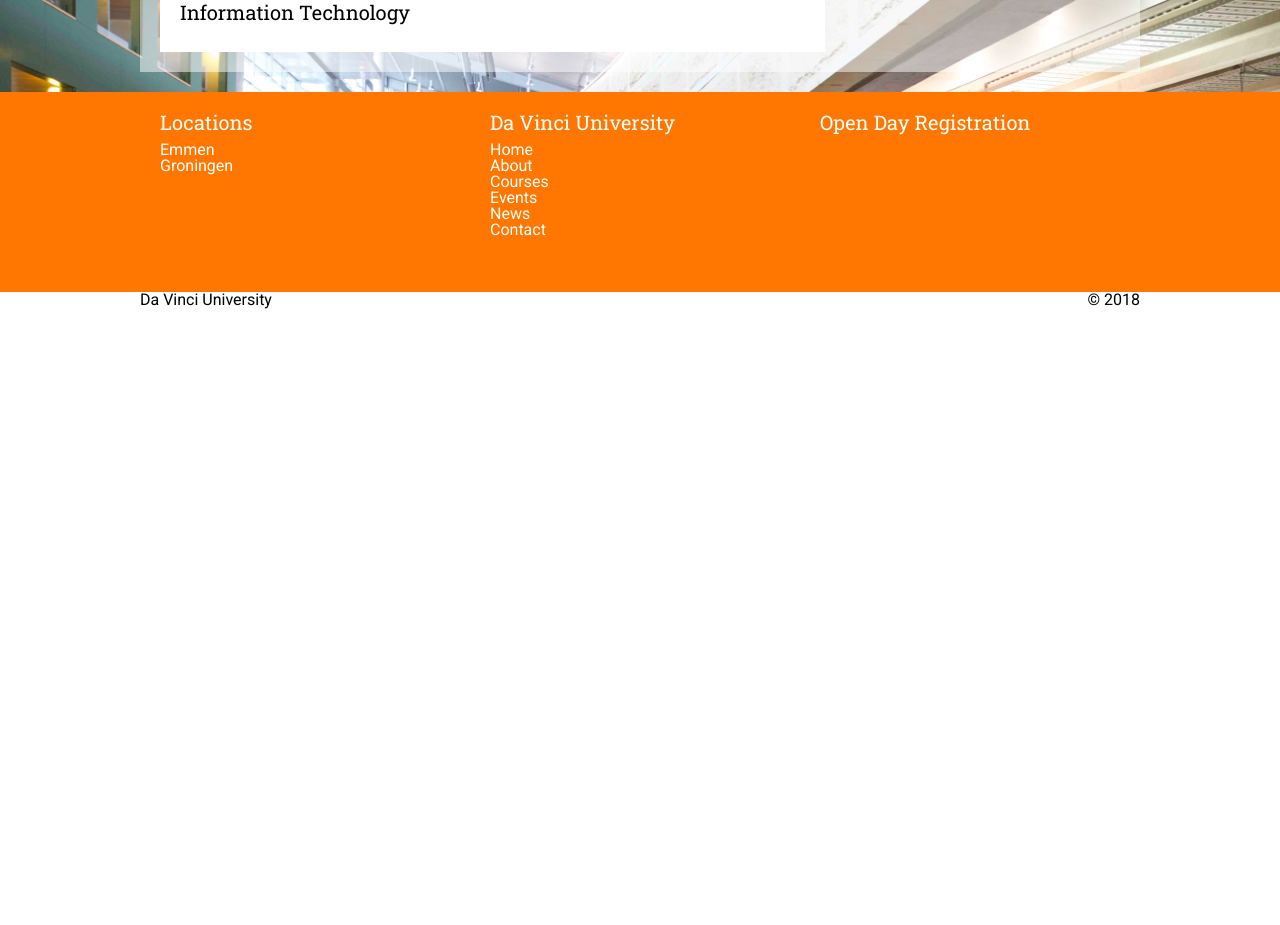
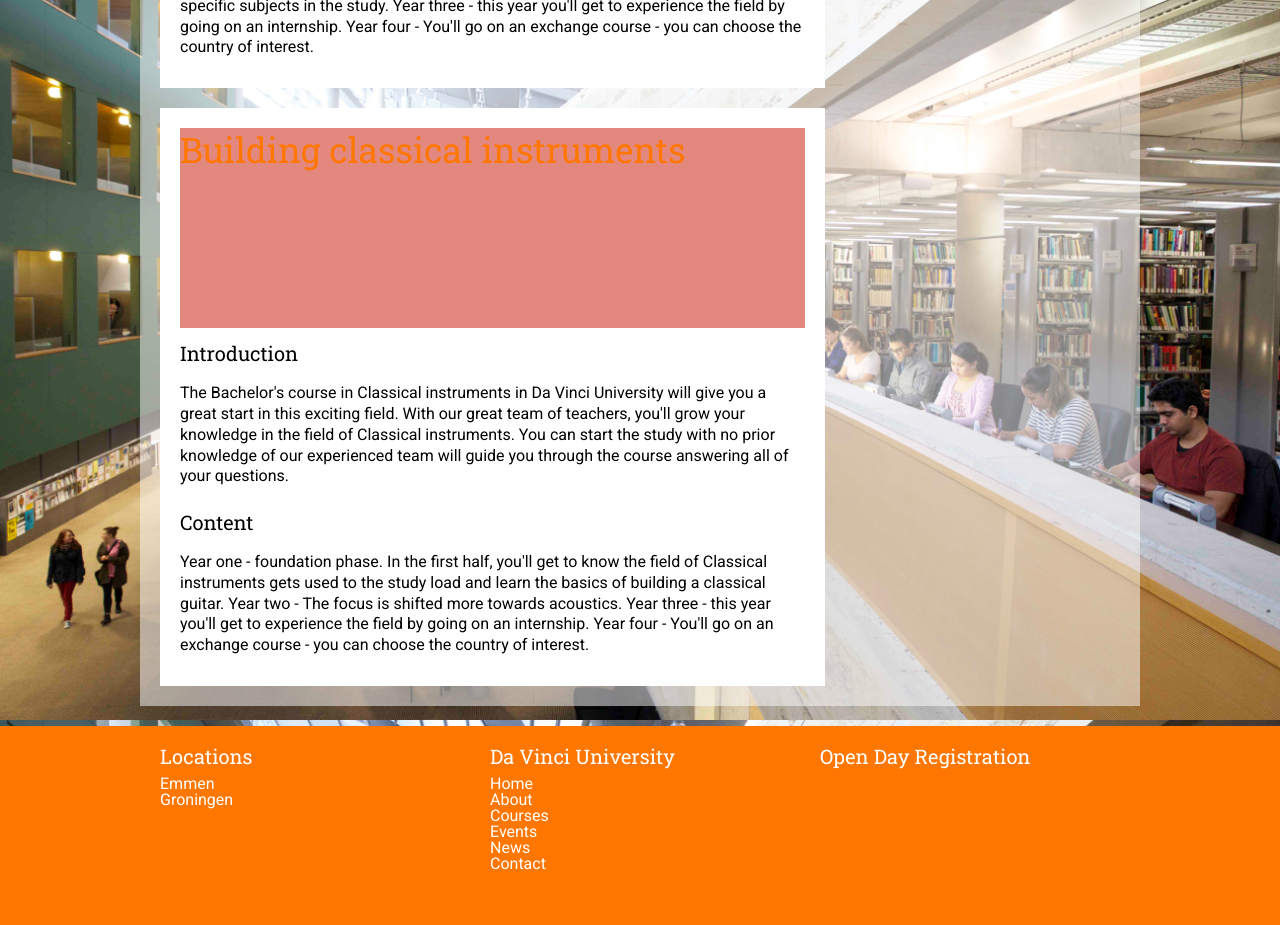
Before and after one commit to TheChuckWhite/mindstorm, a PHP site: page /courses.html in a window 1280 px wide. Shown: the part 1840-2765 px from the top of the page. Before the commit the page ends 2149 px from the top, so only its background shows below. Run offline with PHP 8.4, Linux system fonts and the light colour scheme.

Commit message:
Made the class reusable

```diff
--- a/courses.html
+++ b/courses.html
@@ -29,19 +29,23 @@
 		<nav>
 			<ul>
 				<li><a href="index.html">Home</a></li>
-				<li><a href="">About</a></li>
+				<li><a href="about.html">About</a></li>
 				<li><a href="courses.html">Courses</a></li>
-				<li><a href="">Events</a></li>
-				<li><a href="news.html">News</a></li>
-				<li><a href="">Contact</a></li>
+				<li><a href="events.html">Events</a></li>
+				<li><a href="news.html.php">News</a></li>
+				<li><a href="contact.html">Contact</a></li>
 
 			</ul>
 		</nav>
 	</div>
 	<div class="wrapper">
 		<div id="content">
-			<article class="courseBox">
-				<div id='electricalEngineering'><div id="ex"><h2>Electrical engineering</h2></div></div>
+			<article>
+				<div id='electricalEngineering'>
+					<div class="overlay">
+						<p>Electrical engineering</p>
+					</div>
+				</div>
 				<h3>Introduction</h3>
 				<p>
 					The Bachelor's course in Electrical Engineering in Da Vinci University will give you a great start in this exciting field. With our great team of teachers, you'll grow your knowledge in the field of Electrical Engineering. You can start the study with no prior knowledge of our experienced team will guide you through the course answering all of your questions.
@@ -52,17 +56,59 @@
 					Year three - this year you'll get to experience the field by going on an internship. Year four - You'll go on an exchange course - you can choose the country of interest.
 				</p>
 			</article>
-			<article id="courseBox">
-				<div id='informationTechnology'><img src="./img/courses/BuildingInstruments1.jpg"></div>
-				<h3>Information Technology</h3>
+
+			<article>
+				<div id='informationTechnology'>
+					<div class="bannerBackground">
+						<h2>Information technology</h2>
+					</div>
+				</div>
+					<h3>Introduction</h3>
+					<p>
+						The Bachelor's course in Information technology in Da Vinci University will give you a great start in this exciting field. With our great team of teachers, you'll grow your knowledge in the field of Information technology. You can start the study with no prior knowledge of our experienced team will guide you through the course answering all of your questions.
+					</p>
+					<h3>Content</h3>
+					<p>
+						Year one - foundation phase. In the first half, you'll get to know the field of Information technology gets used to the study load.
+						Year two - The focus is shifted more towards the specific subjects in the study: software engineering and databases.
+						Year three - this year you'll get to experience the field by going on an internship. Year four - You'll go on an exchange course - you can choose the country of interest.
+					</p>
 			</article>
-			<article id="courseBox">
-				<div id='buildingInstruments'><img src="./img/courses/BuildingInstruments1.jpg"></div>
-				<h3>Information Technology</h3>
+
+			<article>
+				<div id='electronicMusic'>
+					<div class="bannerBackground">
+						<h2>Electronic music</h2>
+					</div>
+				</div>
+				<h3>Introduction</h3>
+				<p>
+					The Bachelor's course in Electronic music in Da Vinci University will give you a great start in this exciting field. With our great team of teachers, you'll grow your knowledge in the field of Electronic music. You can start the study with no prior knowledge of our experienced team will guide you through the course answering all of your questions.
+				</p>
+				<h3>Content</h3>
+				<p>
+					Year one - foundation phase. In the first half, you'll get to know the field of Electronic music gets used to the study load.
+					Year two - The focus is shifted more towards the specific subjects in the study. Year three - this year you'll get to experience the field by going on an internship. Year four - You'll go on an exchange course - you can choose the country of interest.
+				</p>
 			</article>
-			<article id="courseBox">
-				<div id='boxy'><img src="./img/courses/BuildingInstruments1.jpg"></div>
-				<h3>Information Technology</h3>
+
+			<article>
+				<div id='classicalInstruments'>
+					<div class="bannerBackground">
+						<h2>Building classical instruments</h2>
+					</div>
+				</div>
+				<h3>Introduction</h3>
+				<p>
+					The Bachelor's course in Classical instruments in Da Vinci University will give you a great start in this exciting field. With our great team of teachers, you'll grow your knowledge in the field of Classical instruments. You can start the study with no prior knowledge of our experienced team will guide you through the course answering all of your questions.
+
+				</p>
+				<h3>Content</h3>
+				<p>
+					Year one - foundation phase. In the first half, you'll get to know the field of Classical instruments gets used to the study load and learn the basics of building a classical guitar.
+					Year two - The focus is shifted more towards acoustics.
+					Year three - this year you'll get to experience the field by going on an internship. Year four - You'll go on an exchange course - you can choose the country of interest.
+				</p>
 			</article>
 		</div>
 		<aside>
--- a/css/courses.css
+++ b/css/courses.css
@@ -8,20 +8,19 @@
 	background-image: url(../img/electricalEngineering.jpg);
 	background-size: cover;
 	background-repeat: no-repeat;
-	margin: auto;
+	margin: 10px auto;
 }
-#ex{
+.bannerBackground{
 	height: 200px;
 	width: 625px;
-	background-color: rgba(209, 58, 41, .8);
+	background-color: rgba(209, 58, 41, .6);
 	transition: background-color 0.5s;
 }
-#ex:hover{
-	background-color: rgba(209, 58, 41, .5);
+.bannerBackground:hover{
+	background-color: rgba(209, 58, 41, .3);
 }
 
-#electricalEngineering h2{
-	color: white;
-	text-align: center;
-	line-height: 200px;
+
+article > h3{
+	margin-top: 15px;
 }
--- a/css/main.css
+++ b/css/main.css
@@ -252,14 +252,18 @@ div.overlay{
 	height:100%;
 	background:rgba(255,255,255,0.75);
 	text-align: center;
-	vertical-align: middle;
-	line-height: 250px;
 	color: #F70;
 	font-family: 'Roboto Slab', serif;
 	font-size: 35px;
 	font-weight: bold;
 	transition: 0.5s;
 }
+div.overlay p{
+position: relative;
+top: 50%;
+transform: translateY(-50%);
+
+}
 
 .overlay:hover{
 	background:rgba(255,255,255,0);
--- a/index.html
+++ b/index.html
@@ -52,14 +52,14 @@
 				<div class="indexbox" id="campusbox">
 					<a href="">
 						<div class="overlay">
-							Campus
+							<p>Campus</p>
 						</div>
 					</a>
 				</div>
 				<div class="indexbox" id="coursebox">
 					<a href="courses.html">
 						<div class="overlay">
-							Courses
+							<p>Courses</p>
 						</div>
 					</a>
 				</div>
```
